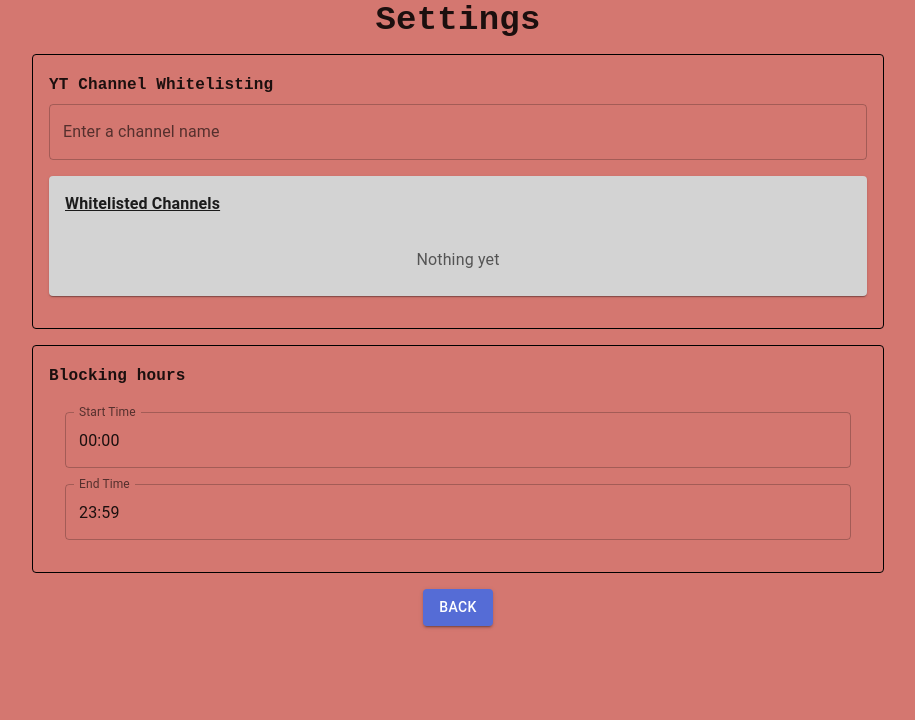
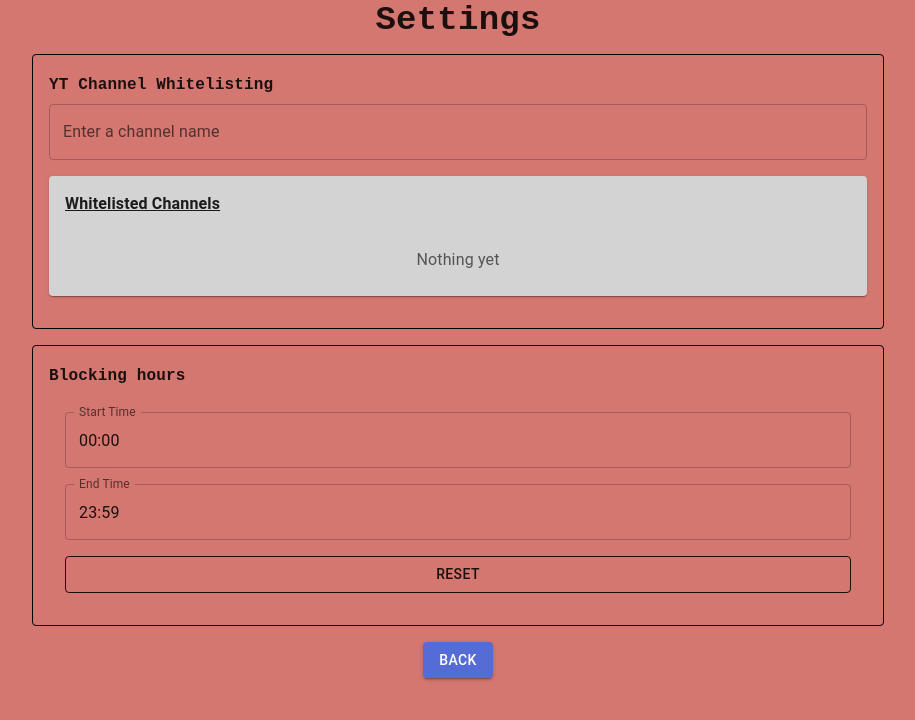
Before and after one commit to Matin-M/SiteBlocker, a React (Create React App) app: page / in a window 1280 px wide. Both pictures are taken after a click on the button "SETTINGS". Shown: the top 720 px of the page, without its empty margins (182-1097 px from the left). Built offline with nearby package versions, Linux system fonts and the light colour scheme.

Commit message:
Reset time button

```diff
--- a/src/components/Settings.js
+++ b/src/components/Settings.js
@@ -153,6 +153,19 @@ const Settings = ({ setViewSettings }) => {
             views={['hours', 'minutes']}
             format="HH:mm"
           />
+          <Button
+            variant="outlined"
+            color="inherit"
+            onClick={() => {
+              const resetStartTime = dayjs().startOf('day');
+              const resetEndTime = dayjs().endOf('day');
+              setStartTime(resetStartTime);
+              setEndTime(resetEndTime);
+              handleTimeChange(resetStartTime, resetEndTime);
+            }}
+          >
+            Reset
+          </Button>
         </Box>
       </Box>
       <Box sx={{ pb: 2 }}>
```
